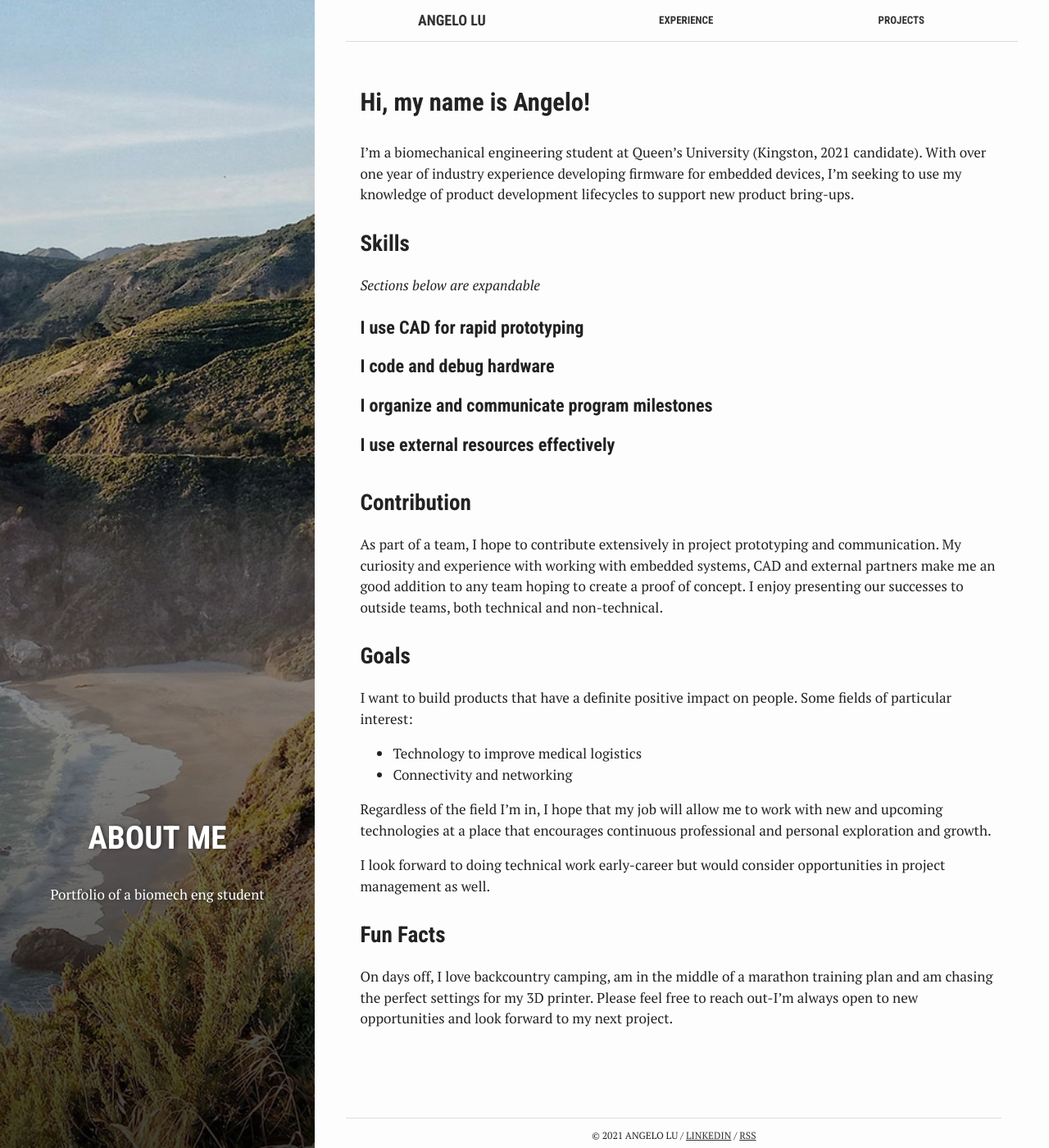
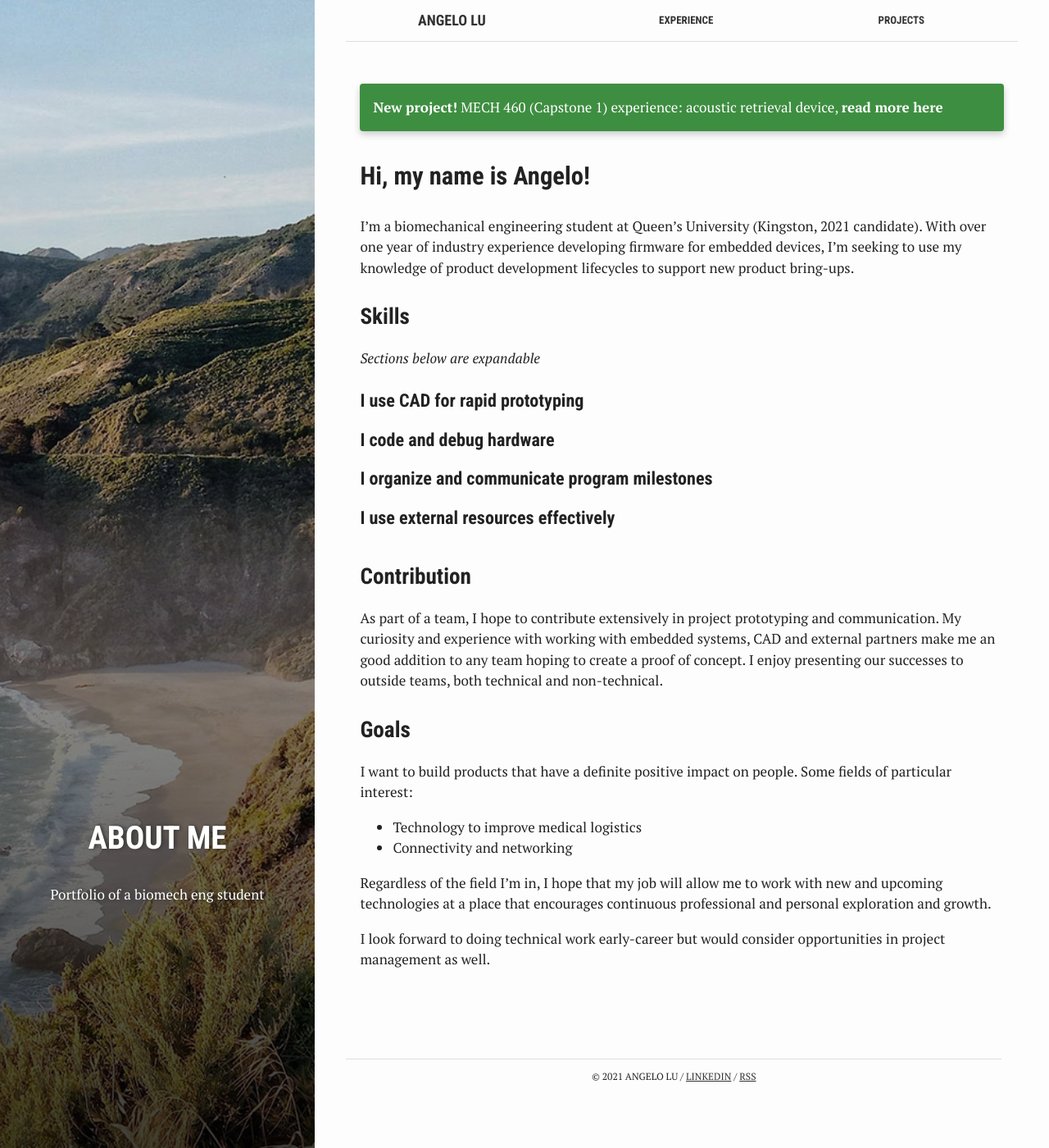
Before and after one commit to angelolu/angelolu.github.io, a Jekyll site: the page built from index.md, in a window 1280 px wide and 1400 px high. Shown: the whole window at 82% size. Built offline with Jekyll 4.4.1, drawn with Linux system fonts in a browser that asks for light colours.

Commit message:
temp: add Acoustic Retrieval Device
This commit adds the background section for the Acoustic Retrieval
Device project page and a banner on the home page that links to it.

Squash with commit that adds personal reflection when completed.

```diff
--- /dev/null
+++ b/_posts/2021-01-01-acoustic-retrieval.md
@@ -0,0 +1,47 @@
+---
+layout: project
+bg: "460iso.png"
+cardbg: "mech460acoustic.gif"
+title:  "Acoustic Retrieval Device"
+crawlertitle: "Acoustic Retrieval Device - Angelo Lu"
+summary: "Sensor resurfacing device with surface locating capabilities"
+excerpt: "'Ropeless' acoustic-activated retrieval of submerged Arctic sensors"
+date:   2021-01-01 10:00:00 +0500
+categories: projects
+tags: 'projects'
+author: angelo lu
+tech: ['Coursework', 'MECH 460', 'CAD']
+---
+##### Coursework (MECH 460 - Capstone 1)
+
+
+### Background
+The design of this device occurred over one semester (four months) and was undertaken with four other individuals in the course.
+
+<img src="/assets/images/460iso.png" alt="isometric view of acoustic retrieval device" style="width:90%;max-width:650px;"/>
+
+This device aims to be a cost-effective solution for researchers performing longer-term (<= 12 mo.) Arctic lake monitoring. Traditional sensor systems are prone to sensor movement and loss in winter months due to ice floes forming around recovery buoys. This design only surfaces a buoy at the researchers request (or for one of the failsafe criteria), limiting movement and maximizing data integrity throughout deployment.
+
+<img src="/assets/images/460top.png" alt="top view of acoustic retrieval device" style="width:90%;max-width:600px;"/>
+
+For underwater communication, the system uses a modified [ahoi acoustic modem](http://bcrenner.de/?ahoi-modem) ([DOI](https://dl.acm.org/doi/10.1145/3376921)). At the surface, the system uses LoRa and a GPS module for communication and localization, respectively.
+
+<img src="/assets/images/460elec.png" alt="three PCBs, including custom designed PCB" style="width:90%;max-width:600px;"/>
+*(Centre, in purple) custom designed PCB, in the form factor of other [ahoi PCBs](https://collaborating.tuhh.de/smartport/public/ahoi/hardware), containing the LoRa and GPS modules and antenna plugs.*
+
+### Personal Reflection
+
+While working developing this design with the team was a largely technical process, I learned and practiced many non-technical skills as well:
+
+* **Determining client priorities** - After being given all of the background information and motivation for the project, we had many ideas. The QFD process helped guide our thinking, but it was challenging to distill our client conversations into concrete client requirements and to assign numerical values to rank their importance. Working through this showed the importance and nuance of creating unbiased questionnaires and questions to limit the effect of confirmation bias as designers.
+
+* **Vendor sourcing/communication** - One of our priorities was to control cost such that a researcher could build the end device through 'typical' funding. To achieve this, we contacted many suppliers and vendors for datasheets, quotes, test results and advice in order to find parts that met our engineering requirements and were cost-effective. This ended up being a major challenge but we were successful in the end.
+
+* **Team motivation** - As everyone had many commitments outside of the course, it was easy to neglect subjects with less deliverables such as this one. Throughout the semester, I (and I think the rest of the team) eventually learned how to pace ourselves and and the unique way in which the team preferred to collaborate to be most effective.
+
+* **General technical communication** - As engineering folk, I find that we are proud of the systems we design and want to share it with everyone. However, not everyone is as excited by technical presentations as we may think. Communicating the right amount of information to the right audience is a skill that I'm constantly working on and practiced in this project.
+
+### Credits
+
+Thanks to the instruction team of MECH 460; our faculty advisor, Prof Gene Zak; our acting client, Prof. Matthew Robertson; and Prof. Christopher Omelon.
+Thanks to the rest of the team: Artiom Lisin, Andy Le, Ozzie Kirkby and Jessie Preteroti.
--- a/assets/_sass/_layout.scss
+++ b/assets/_sass/_layout.scss
@@ -183,7 +183,7 @@
 .sidebar,
 .cover {
   width: 100%;
-  height: 100vh;
+  height: 85vh;
 }
 
 
--- a/assets/css/main.scss
+++ b/assets/css/main.scss
@@ -13,3 +13,33 @@
   "media-queries",
   "syntax-highlighting"
 ;
+
+.new-banner {
+  background-color: #3e8e41;
+  box-shadow: 0 4px 8px 0 rgba(0,0,0,0.2);
+  transition: 0.3s;
+  margin: 0 0 32px 0;
+  padding: 16px 16px;
+  color: white;
+  border-radius: 4px;
+}
+
+.new-banner a:link {
+  text-decoration: none;
+  color: white;
+}
+
+.new-banner a:visited {
+  text-decoration: none;
+  color: white;
+}
+
+.new-banner a:hover {
+  text-decoration: underline;
+  color: white;
+}
+
+.new-banner a:active {
+  text-decoration: underline;
+  color: white;
+}
--- a/index.md
+++ b/index.md
@@ -5,6 +5,8 @@
 title: "About Me"
 summary: "Portfolio of a biomech eng student"
 ---
+<div class="new-banner"><a href="/projects/acoustic-retrieval/"><b>New project!</b> MECH 460 (Capstone 1) experience: acoustic retrieval device, <b>read more here</b></a></div>
+
 ## Hi, my name is Angelo!
 
 I'm a biomechanical engineering student at Queen's University (Kingston, 2021 candidate). With over one year of industry experience developing firmware for embedded devices, I'm seeking to use my knowledge of product development lifecycles to support new product bring-ups.
@@ -69,5 +71,5 @@
 
 I look forward to doing technical work early-career but would consider opportunities in project management as well.
 
-### Fun Facts
-On days off, I love backcountry camping, am in the middle of a marathon training plan and am chasing the perfect settings for my 3D printer. Please feel free to reach out-I’m always open to new opportunities and look forward to my next project.
+[//]: <> ### Fun Facts
+[//]: <> On days off, I love backcountry camping, am in the middle of a marathon training plan and am chasing the perfect settings for my 3D printer. Please feel free to reach out-I’m always !open to new opportunities and look forward to my next project.
```
Also changed, not shown: assets/images/460elec.png (added), assets/images/460iso.png (added), assets/images/460top.png (added), 1 other file.
